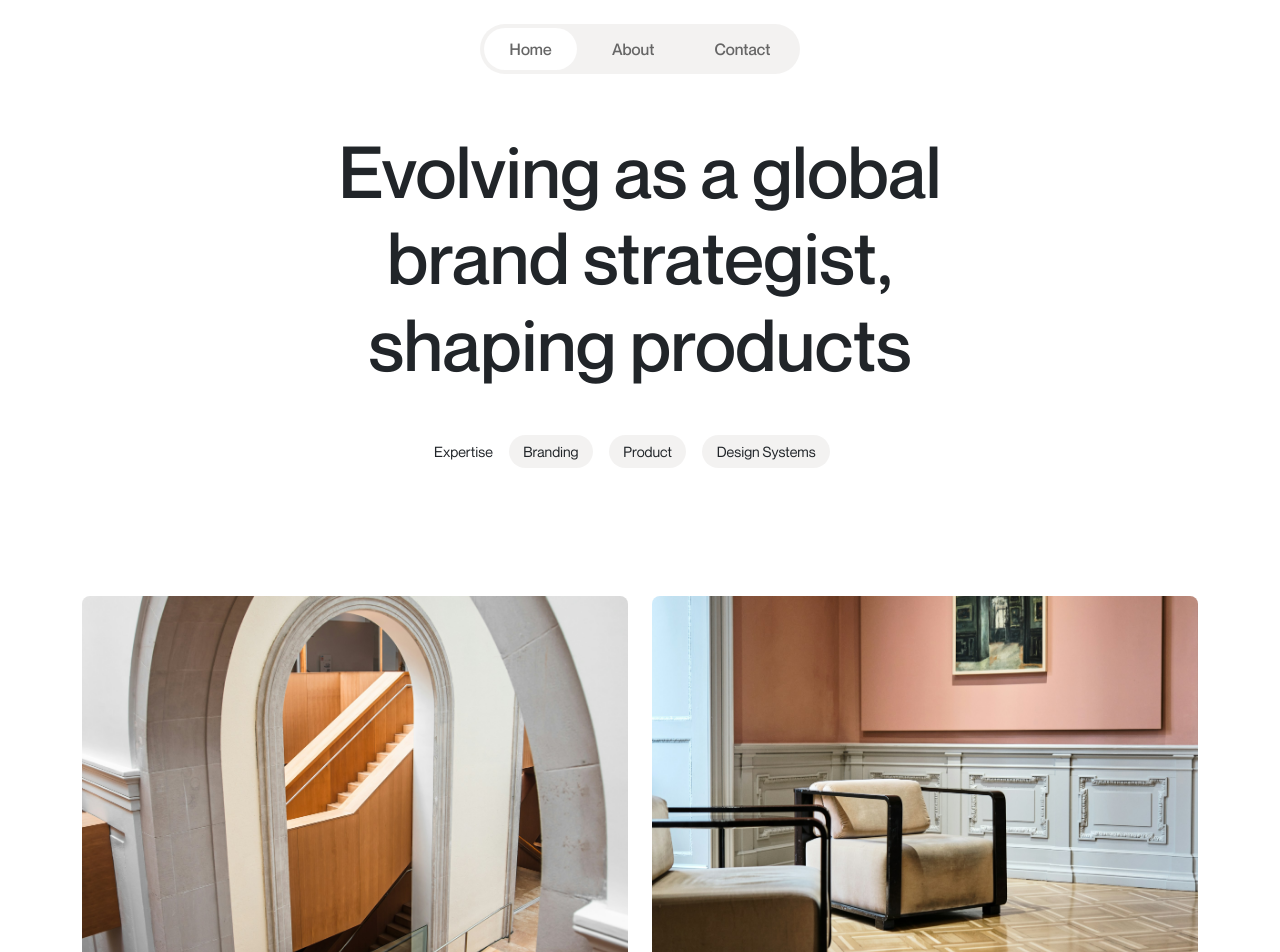
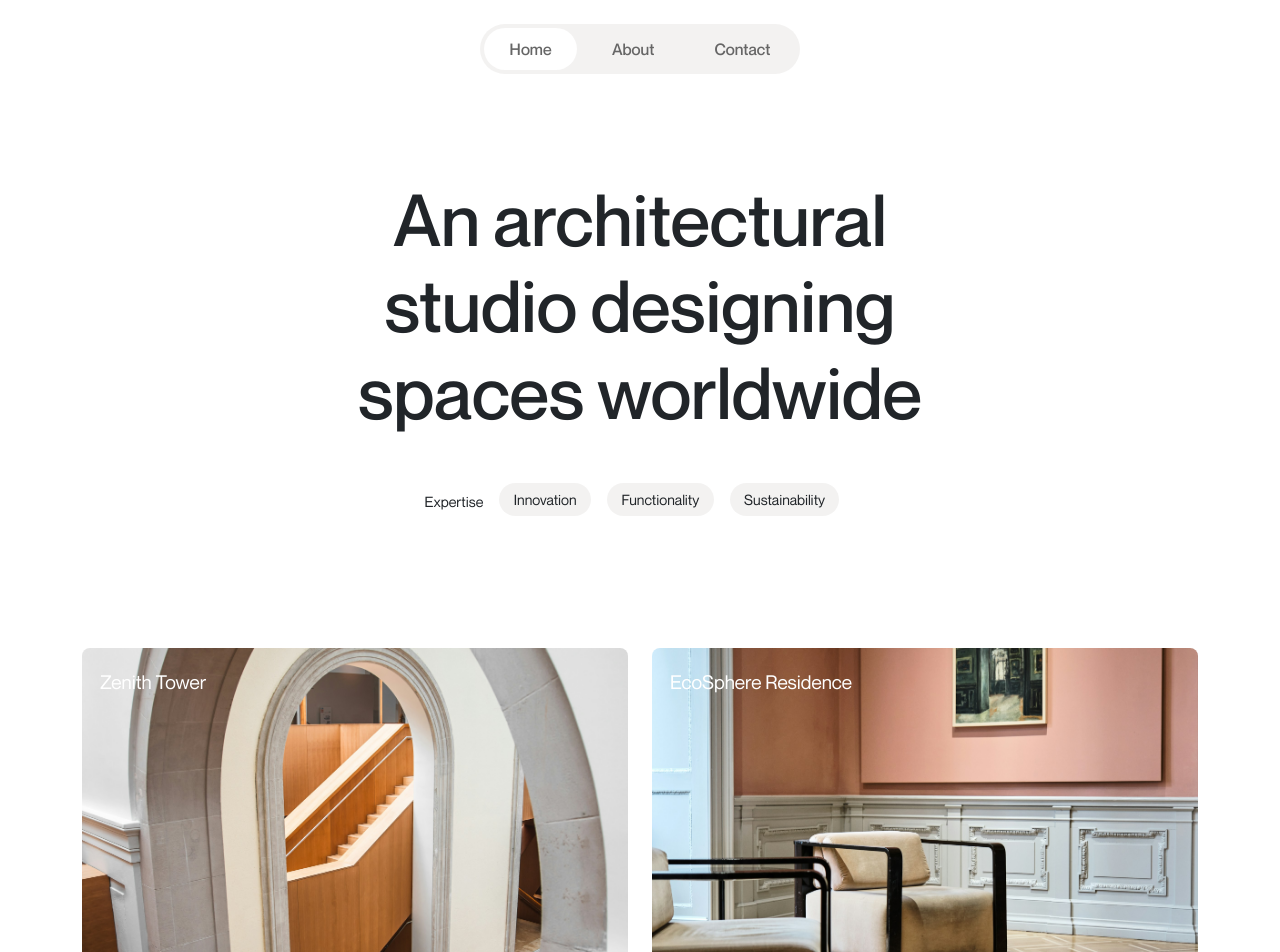
Before and after one commit to federicaarosio/vue-ohstudio, a Vue app: page / in a window 1280 px wide. Shown: the top 952 px of the page. Built offline with nearby package versions, Linux system fonts and the light colour scheme.

Commit message:
added fading with Intersection Observer

```diff
--- a/src/pages/HomePage.vue
+++ b/src/pages/HomePage.vue
@@ -1,29 +1,33 @@
-<template lang="">
-    <section>
+<template>
+    <section class="section fadeup pt-5">
         <div class="container">
-            <div class="row">
+            <div class="row fadeup fade-delay">
                 <div class="col-12 col-md-7 mx-auto">
                     <h1 class="text-center custom-fs-big mb-5">
-                        Evolving as a global brand strategist, shaping products
+                        An architectural studio designing spaces worldwide
                     </h1>
                 </div>
             </div>
-            <div class="row">
-                <div class="col-12 mx-auto d-flex justify-content-center align-items-center custom-fs-small custom-mb-big">
+            <div class="row fadeup fade-delay">
+                <div
+                    class="col-12 mx-auto d-flex flex-wrap justify-content-center align-items-center custom-fs-small custom-mb-big">
                     <div class="me-3 text-center">
                         Expertise
                     </div>
-                    <div v-for='expertise in expertiseList' class="custom-badge me-3 text-center">
+                    <div v-for='expertise in expertiseList' class="custom-badge me-3 text-center mb-1">
                         {{ expertise }}
                     </div>
                 </div>
             </div>
         </div>
     </section>
-    <section>
+    <section class="section fadeup">
         <div class="container">
             <div class="row">
-                <div v-for='image in imagesList' class="col-12 col-md-6 mb-4">
+                <div v-for='image in imagesList' class="col-12 col-md-6 mb-4 position-relative">
+                    <div class="position-absolute text-white custom-label">
+                        {{ image.label }}
+                    </div>
                     <img :src="image.url" alt="immagine di prova" class="rounded-3 w-100">
                 </div>
             </div>
@@ -35,35 +39,101 @@ export default {
     name: 'HomePage',
     data() {
         return {
-            expertiseList: ['Branding', 'Product', 'Design Systems'],
+            expertiseList: ['Innovation', 'Functionality', 'Sustainability'],
             imagesList: [
                 {
                     url: '/images/img1.jpg',
+                    label: 'Zenith Tower'
                 },
                 {
                     url: '/images/img2.jpg',
+                    label: 'EcoSphere Residence'
                 },
                 {
                     url: '/images/img3.jpg',
+                    label: 'Aurora Pavilion'
                 },
                 {
                     url: '/images/img4.jpg',
+                    label: 'Terra Vista Estates'
                 },
                 {
                     url: '/images/img5.jpg',
+                    label: 'Solstice Plaza Residence'
                 },
                 {
                     url: '/images/img6.jpg',
+                    label: 'Horizon Haven'
                 },
             ]
         }
     },
+
+    mounted() {
+
+        window.onload = function () {
+            window.scrollTo(0, 0);
+        }
+
+        // Viene definito un oggetto observerOptions che specifica le opzioni per l'Intersection Observer:
+        // root: specifica l'elemento radice da cui calcolare le intersezioni. Se null = l'elemento viewport del browser.
+        // threshold: specifica la percentuale di intersezione dell'elemento target rispetto all'elemento radice.
+        // rootMargin: specifica un margine intorno all'elemento radice. Qui è impostato su '0px 0px -50px 0px', il che significa che c'è un margine di -50 pixel nella parte inferiore dell'elemento radice.
+        const observerOptions = {
+            root: null,
+            threshold: 0,
+            rootMargin: '0px 0px 0px 0px'
+        };
+
+        // Viene creato un nuovo IntersectionObserver con la funzione di callback specificata.
+        // La callback si occupa di aggiungere una classe CSS 'in-view' all'elemento target quando entra nella vista (cioè quando è intersecato).
+        // Viene anche chiamato observer.unobserve(entry.target) per smettere di osservare l'elemento una volta che è stato intersecato.
+        const observer = new IntersectionObserver(entries => {
+            entries.forEach(entry => {
+                if (entry.isIntersecting) {
+                    entry.target.classList.add('in-view');
+                    observer.unobserve(entry.target);
+                }
+            });
+        }, observerOptions);
+
+        // Viene selezionata una lista di tutti gli elementi con la classe CSS 'section' all'interno del documento.
+        // Questi sono gli elementi che saranno osservati per le intersezioni.
+        const sections = Array.from(document.getElementsByClassName('section'));
+
+
+        // Viene iterata la lista delle sezioni.
+        // Per ciascuna sezione, viene selezionata una lista di tutti gli elementi con la classe CSS 'fade-delay'
+        // all'interno di quella sezione. Questi elementi saranno soggetti a un ritardo di transizione graduale.
+        // Per ogni elemento con la classe 'fade-delay' all'interno di ogni sezione, viene aggiunto un attributo style
+        // per impostare il ritardo di transizione in base al conteggio dell'elemento.
+        // Ad esempio, il primo elemento avrà un ritardo di 0 * 0.5 = 0s, il secondo avrà un ritardo di 1 * 0.5 = 0.5s, e così via.
+
+        // Infine, ogni sezione viene osservata utilizzando l'Intersection Observer appena creato,
+        // il che significa che verrà monitorata per le intersezioni con l'elemento radice e verrà eseguita
+        // la funzione di callback appropriata quando necessario.
+        sections.forEach(section => {
+            const fadeups = section.getElementsByClassName('fade-delay');
+            for (let count = 0; count < fadeups.length; count++) {
+                fadeups[count].setAttribute('style', 'transition-delay: ' + count * 0.5 + 's');
+            }
+            observer.observe(section);
+        });
+    },
+
 }
 </script>
 <style lang="scss" scoped>
-    img {
-        height: 400px;
-        object-fit: cover;
-        object-position: center;
-    }
+.custom-label {
+    top: 20px;
+    left: 30px;
+    font-size: 1.2rem;
+}
+
+img {
+    height: 400px;
+    object-fit: cover;
+    object-position: center;
+
+}
 </style>
--- a/src/router.js
+++ b/src/router.js
@@ -22,7 +22,18 @@ const router = createRouter({
             name: 'contact',
             component: ContactPage
         },
-    ]
+    ],
+
+    scrollBehavior(to, from, savedPosition) {
+        if (savedPosition) {
+            // Se è disponibile una posizione salvata, torna a quella posizione
+            return savedPosition;
+        } else {
+            // Altrimenti, scorri fino all'inizio della pagina
+            return { x: 0, y: 0 };
+        }
+    },
 });
 
+
 export { router }
--- a/src/style/general.scss
+++ b/src/style/general.scss
@@ -41,6 +41,26 @@ body {
     font-family: 'NeueMontreal', Arial, sans-serif;
 }
 
+//Stile della sezione non intersecata
+.fadeup {
+    transform: translateY(50px);
+    opacity: 0;
+    transition-property: transform, opacity;
+    transition-duration: 1s;
+    transition-timing-function: linear;
+}
+
+//Stile della sezione dopo che è stata intersecata
+.in-view {
+    transform: none;
+    opacity: 1;
+}
+
+.in-view.fadeup, .in-view .fadeup{
+    transform: none;
+    opacity: 1;
+}
+
 .custom-mb-big {
     margin-bottom: $margin-bottom-big;
 }
@@ -60,3 +80,10 @@ body {
     background-color: $primary-color;
     border-radius: 35px;
 }
+
+@media screen and (max-width: 600px) {
+
+    .custom-fs-big {
+      font-size: 3rem;
+    }
+  }
```
